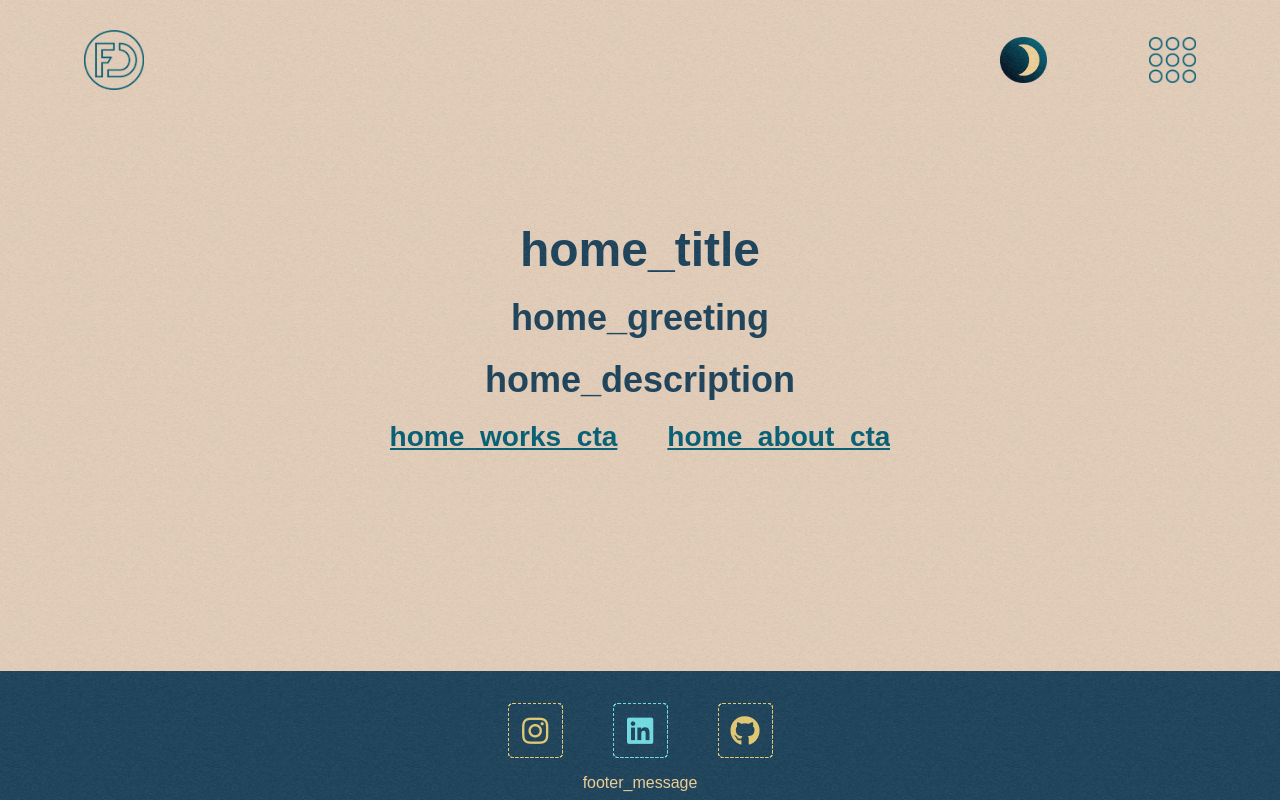
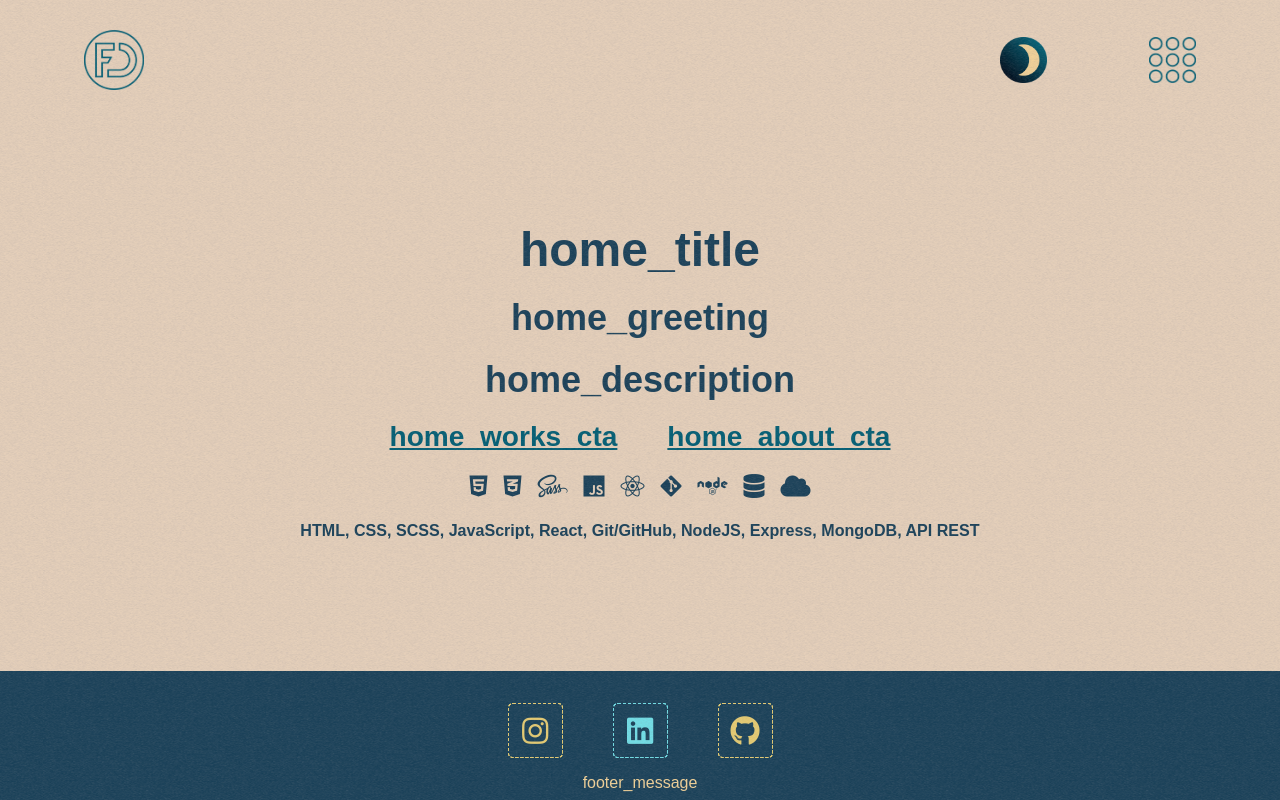
Before and after one commit to Florian-Denis-Dev/portfolio, a React (Create React App) app: page / in a window 1280 px wide. Built offline with nearby package versions, Linux system fonts and the light colour scheme; what i18next-xhr-backend would draw is missing.

Commit message:
add skills in front
- + test height: dvh

```diff
--- a/src/pages/Home/index.jsx
+++ b/src/pages/Home/index.jsx
@@ -27,6 +27,38 @@ function Home(){
                         </Link>
                     </li>
                 </ul>
+                <ul className="brand">
+                    <li>
+                        <span className="fab fa-html5"></span>
+                    </li>
+                    <li>
+                        <span className="fab fa-css3-alt"></span>
+                    </li>
+                    <li>
+                        <span className="fab fa-sass"></span>
+                    </li>
+                    <li>
+                        <span className="fab fa-js"></span>
+                    </li>
+                    <li>
+                        <span className="fab fa-react"></span>
+                    </li>
+                    <li>
+                        <span className="fab fa-git-alt"></span>
+                    </li>
+                    <li>
+                        <span className="fab fa-node"></span>
+                    </li>
+                    <li>
+                        <span className="fas fa-database"></span>
+                    </li>
+                    <li>
+                        <span className="fas fa-cloud"></span>
+                    </li>
+                </ul>
+                <h6>
+                    HTML, CSS, SCSS, JavaScript, React, Git/GitHub, NodeJS, Express, MongoDB, API REST
+                </h6>
             </div>
         </div>
         </>
--- a/src/style/home.scss
+++ b/src/style/home.scss
@@ -41,3 +41,8 @@
 		gap: 1rem;
 	}
 }
+
+.brand {
+	display: flex;
+	gap: 1rem;
+}
--- a/src/style/index.css
+++ b/src/style/index.css
@@ -269,7 +269,7 @@
   display: flex;
   flex-direction: column;
   align-items: center;
-  height: 100vh;
+  height: 100dvh;
 }
 #root ul {
   list-style-type: none;
@@ -704,6 +704,11 @@ header .liens-header:hover {
   }
 }
 
+.brand {
+  display: flex;
+  gap: 1rem;
+}
+
 .menu-link {
   display: flex;
   flex-direction: column;
@@ -880,7 +885,7 @@ header .liens-header:hover {
     overflow-x: auto;
     overflow-y: hidden;
     flex-direction: column;
-    height: 100vh;
+    height: 100dvh;
   }
 }
 
--- a/src/style/index.scss
+++ b/src/style/index.scss
@@ -7,7 +7,7 @@
 	display: flex;
 	flex-direction: column;
 	align-items: center;
-	height: 100vh;
+	height: 100dvh;
     ul{
         list-style-type: none;
     }
--- a/src/style/project.scss
+++ b/src/style/project.scss
@@ -68,6 +68,6 @@
     overflow-x: auto;
     overflow-y: hidden;
     flex-direction: column;
-    height: 100vh;
+    height: 100dvh;
   }
 }
```
Also changed, not shown: 1 other file (tests, documents, lock files or other folders).
